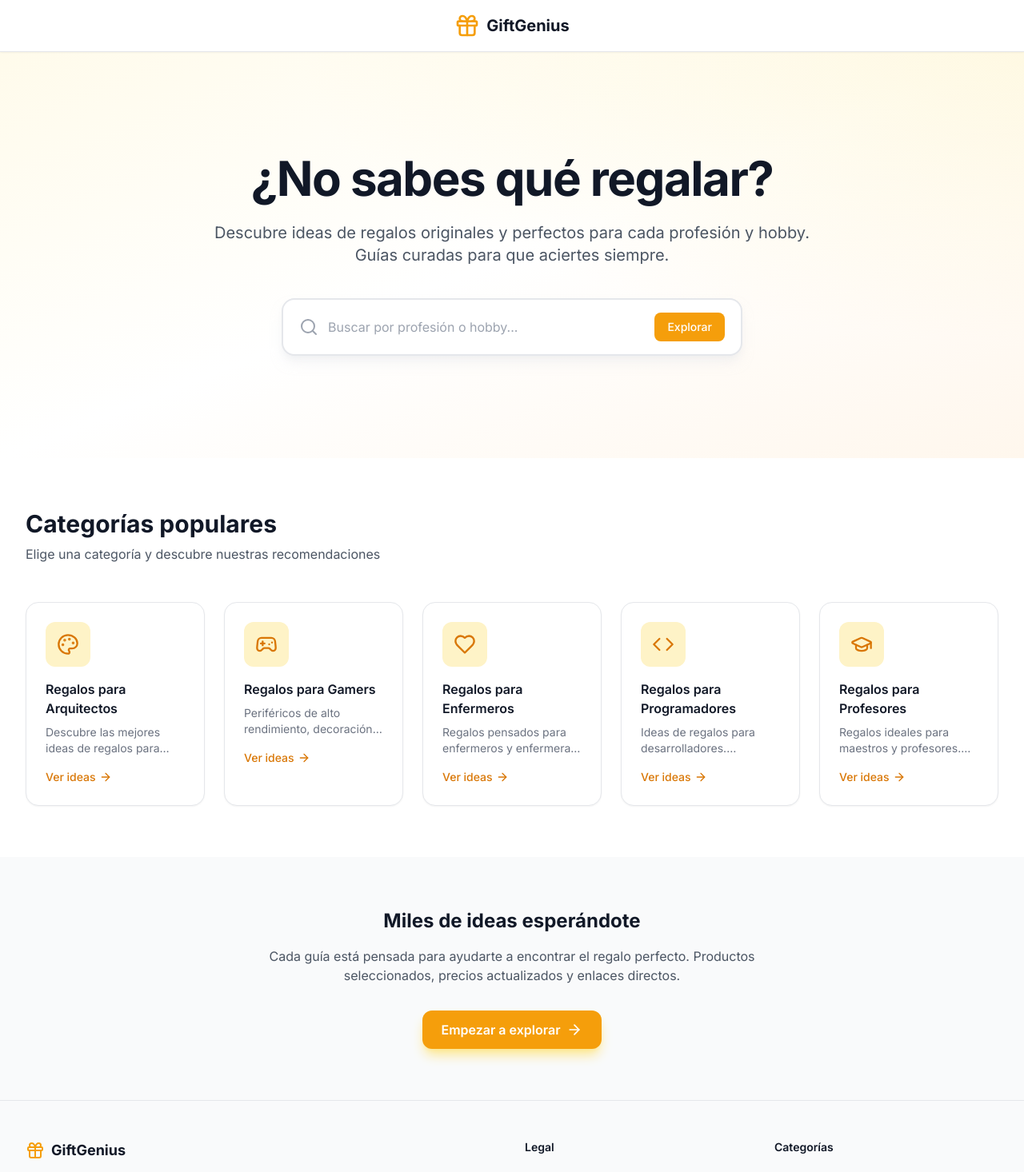
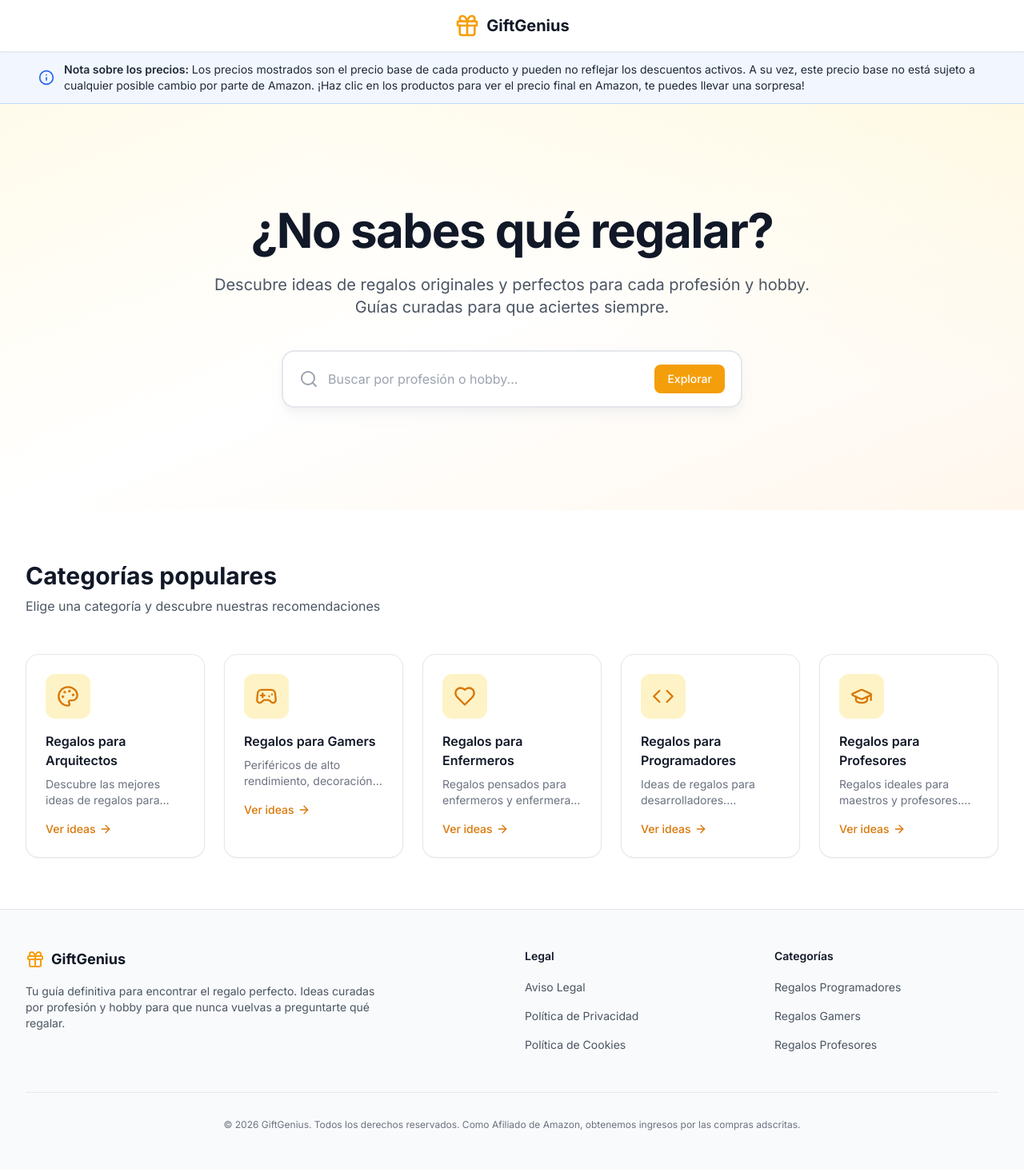
Before and after one commit to bombardeenLaUA/RegalosProfesiones, a Next.js app: page / in a window 1280 px wide. Shown: the top 1466 px of the page at 80% size. Built offline with nearby package versions, Linux system fonts and the light colour scheme.

Commit message:
disclaimer, arreglo de precios y cambio de pagina principal

```diff
--- a/app/page.tsx
+++ b/app/page.tsx
@@ -1,6 +1,10 @@
+"use client";
+
+import { useState, useRef } from "react";
 import Link from "next/link";
 import { Search, ArrowRight, Palette, Gamepad2, Heart, Code, GraduationCap } from "lucide-react";
 import { NICHE_DATA } from "@/lib/data";
+import PriceDisclaimer from "@/components/PriceDisclaimer";
 
 const NICHE_ICONS: Record<string, React.ElementType> = {
   arquitectos: Palette,
@@ -11,8 +15,24 @@ const NICHE_ICONS: Record<string, React.ElementType> = {
 };
 
 export default function HomePage() {
+  const [searchTerm, setSearchTerm] = useState("");
+  const resultsRef = useRef<HTMLElement>(null);
+
+  const filteredNiches = NICHE_DATA.filter(
+    (niche) =>
+      niche.title.toLowerCase().includes(searchTerm.toLowerCase()) ||
+      niche.description.toLowerCase().includes(searchTerm.toLowerCase())
+  );
+
+  const scrollToResults = () => {
+    resultsRef.current?.scrollIntoView({ behavior: "smooth" });
+  };
+
   return (
     <div>
+      {/* Disclaimer de precios */}
+      <PriceDisclaimer />
+
       {/* Hero Section */}
       <section className="relative overflow-hidden bg-gradient-to-br from-amber-50 via-white to-orange-50">
         <div className="absolute inset-0 bg-[radial-gradient(ellipse_at_top_right,_var(--tw-gradient-stops))] from-amber-100/50 via-transparent to-transparent" />
@@ -22,22 +42,28 @@ export default function HomePage() {
               ¿No sabes qué regalar?
             </h1>
             <p className="mt-6 text-lg text-gray-600 sm:text-xl">
-              Descubre ideas de regalos originales y perfectos para cada profesión y hobby. Guías curadas para que aciertes siempre.
+              Descubre ideas de regalos originales y perfectos para cada profesión y hobby. Guías
+              curadas para que aciertes siempre.
             </p>
 
-            {/* Buscador visual (placeholder) */}
+            {/* Buscador funcional */}
             <div className="mt-10 flex justify-center">
               <div className="flex w-full max-w-xl items-center gap-3 rounded-2xl border-2 border-gray-200 bg-white px-5 py-4 shadow-lg shadow-gray-200/50 transition-all hover:border-amber-300 hover:shadow-xl hover:shadow-amber-100/30 focus-within:border-amber-400 focus-within:ring-4 focus-within:ring-amber-100">
                 <Search className="h-6 w-6 flex-shrink-0 text-gray-400" />
                 <input
                   type="text"
                   placeholder="Buscar por profesión o hobby..."
+                  value={searchTerm}
+                  onChange={(e) => setSearchTerm(e.target.value)}
                   className="flex-1 bg-transparent text-gray-900 placeholder:text-gray-400 outline-none"
-                  readOnly
                 />
-                <span className="rounded-lg bg-amber-500 px-4 py-2 text-sm font-medium text-white">
+                <button
+                  type="button"
+                  onClick={scrollToResults}
+                  className="rounded-lg bg-amber-500 px-4 py-2 text-sm font-medium text-white transition-colors hover:bg-amber-600"
+                >
                   Explorar
-                </span>
+                </button>
               </div>
             </div>
           </div>
@@ -45,7 +71,10 @@ export default function HomePage() {
       </section>
 
       {/* Grid de Categorías */}
-      <section className="mx-auto max-w-7xl px-4 py-16 sm:px-6 lg:px-8">
+      <section
+        ref={resultsRef}
+        className="mx-auto max-w-7xl px-4 py-16 sm:px-6 lg:px-8"
+      >
         <h2 className="text-2xl font-bold text-gray-900 sm:text-3xl">
           Categorías populares
         </h2>
@@ -54,7 +83,12 @@ export default function HomePage() {
         </p>
 
         <div className="mt-12 grid gap-6 sm:grid-cols-2 lg:grid-cols-3 xl:grid-cols-5">
-          {NICHE_DATA.map((niche) => {
+          {filteredNiches.length === 0 ? (
+            <p className="col-span-full text-center text-gray-500">
+              No encontramos categorías que coincidan con tu búsqueda.
+            </p>
+          ) : (
+            filteredNiches.map((niche) => {
               const IconComponent = NICHE_ICONS[niche.slug] || Palette;
               return (
                 <Link
@@ -77,26 +111,8 @@ export default function HomePage() {
                   </span>
                 </Link>
               );
-          })}
-        </div>
-      </section>
-
-      {/* CTA secundario */}
-      <section className="bg-gray-50 py-16">
-        <div className="mx-auto max-w-7xl px-4 text-center sm:px-6 lg:px-8">
-          <h2 className="text-2xl font-bold text-gray-900">
-            Miles de ideas esperándote
-          </h2>
-          <p className="mx-auto mt-4 max-w-2xl text-gray-600">
-            Cada guía está pensada para ayudarte a encontrar el regalo perfecto. Productos seleccionados, precios actualizados y enlaces directos.
-          </p>
-          <Link
-            href="/regalos/programadores"
-            className="mt-8 inline-flex items-center gap-2 rounded-xl bg-amber-500 px-6 py-3 font-semibold text-white shadow-lg shadow-amber-200 transition-all hover:bg-amber-600 hover:shadow-xl hover:shadow-amber-300/50"
-          >
-            Empezar a explorar
-            <ArrowRight className="h-5 w-5" />
-          </Link>
+            })
+          )}
         </div>
       </section>
     </div>
--- /dev/null
+++ b/components/PriceDisclaimer.tsx
@@ -0,0 +1,17 @@
+import { Info } from "lucide-react";
+
+export default function PriceDisclaimer() {
+  return (
+    <div className="border-b border-blue-200 bg-blue-50/80 px-4 py-3">
+      <div className="mx-auto flex max-w-7xl items-center gap-3 sm:px-6 lg:px-8">
+        <Info className="h-5 w-5 flex-shrink-0 text-blue-600" />
+        <p className="text-sm text-gray-800">
+          <span className="font-semibold">Nota sobre los precios:</span> Los precios mostrados son
+          el precio base de cada producto y pueden no reflejar los descuentos activos.
+          A su vez, este precio base no está sujeto a cualquier posible cambio por parte de Amazon.
+          ¡Haz clic en los productos para ver el precio final en Amazon, te puedes llevar una sorpresa!
+        </p>
+      </div>
+    </div>
+  );
+}
```
Also changed, not shown: lib/data.ts (+10 -10 lines). Lines whose indentation alone changed are shown as unchanged.
